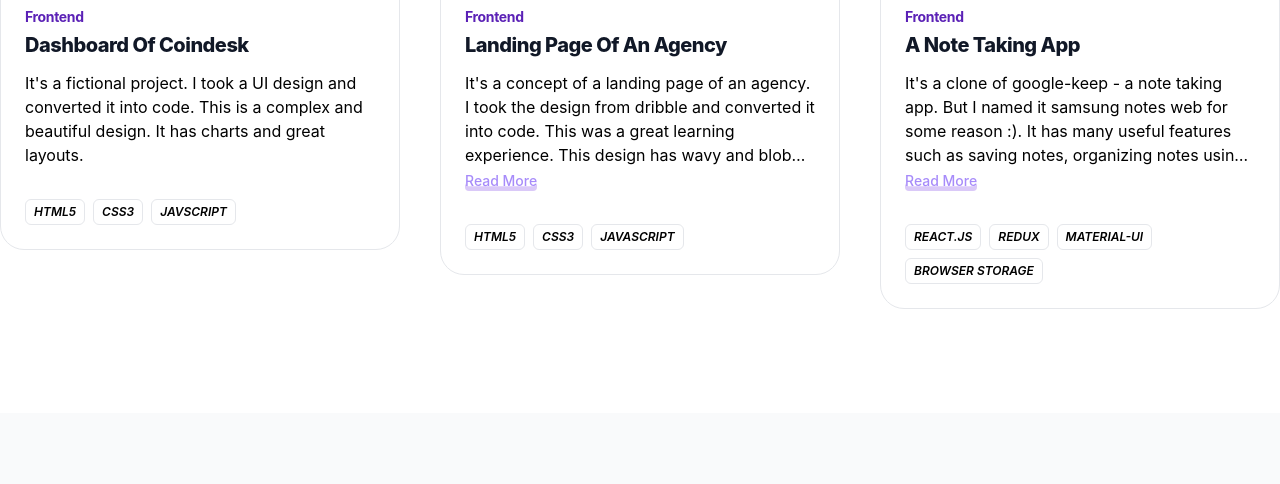
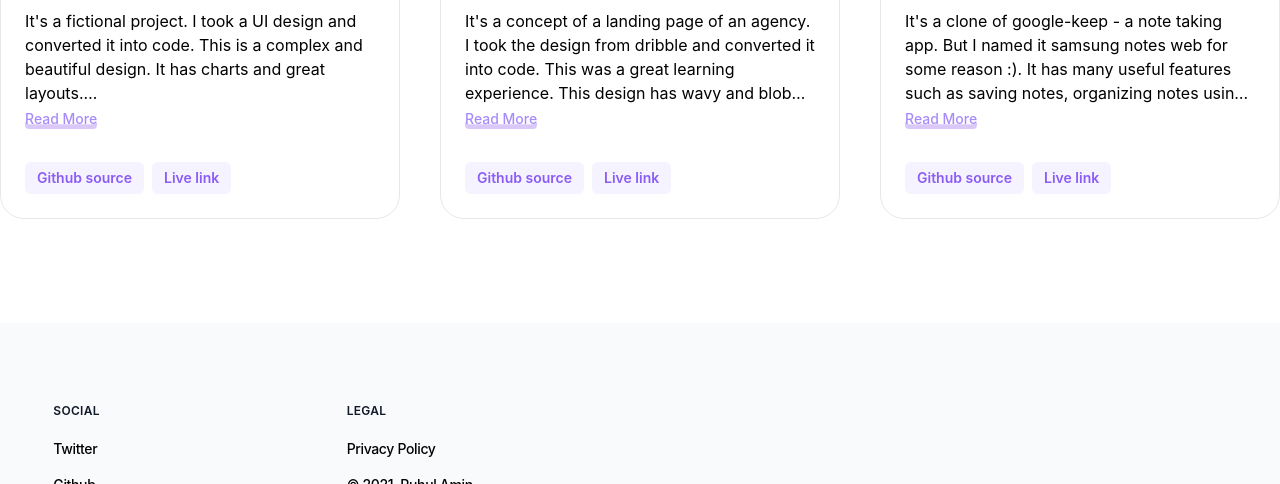
Before and after one commit to developerruhul/ruhulamin.dev, a Gatsby site: page /work/projects in a window 1280 px wide. Shown: the part 1009-1493 px from the top of the page. Built offline with nearby package versions, Linux system fonts and the light colour scheme; Gatsby itself is replaced by a stand-in of ours; what @tailwindcss/typography would draw is missing.

Commit message:
feat: add github and live-link buttons

```diff
--- a/src/components/line-clamp.js
+++ b/src/components/line-clamp.js
@@ -1,21 +1,18 @@
-import React, { useState } from 'react';
-import cls from 'classnames';
+import React, { useState } from "react";
+import cls from "classnames";
 
 const LineClamp = ({ children, className }) => {
   const [expanded, setExpanded] = useState(false);
-  const tooLong = children.length > 175;
 
   return (
     <div className={className}>
-      <p className={cls({ 'line-clamp-4': tooLong & !expanded })}>{children}</p>
-      {tooLong && (
-        <button
-          onClick={() => setExpanded((prev) => !prev)}
-          className='underline-effect outline-none focus:outline-none mt-1 text-purple-400 text-sm font-medium rounded'
-        >
-          {expanded ? 'Read Less' : 'Read More'}
-        </button>
-      )}
+      <p className={cls({ "line-clamp-4": !expanded })}>{children}</p>
+      <button
+        onClick={() => setExpanded(prev => !prev)}
+        className="underline-effect outline-none focus:outline-none mt-1 text-purple-400 text-sm font-medium rounded"
+      >
+        {expanded ? "Read Less" : "Read More"}
+      </button>
     </div>
   );
 };
--- a/src/components/project-card/index.js
+++ b/src/components/project-card/index.js
@@ -73,14 +73,34 @@ const ProjectCard = ({ className = "", data }) => {
           {data.title}
         </h2>
 
-        <LineClamp className="mt-3">{data.description}</LineClamp>
+        <LineClamp className="mt-3">
+          {data.description}{" "}
+          <section className="my-6">
+            {data.tags.map((tag, i) => (
+              <Tag key={tag + i} className="mr-2 mt-2">
+                {tag}
+              </Tag>
+            ))}
+          </section>
+        </LineClamp>
 
-        <footer className="mt-6">
-          {data.tags.map((tag, i) => (
-            <Tag key={tag + i} className="mr-2 mt-2">
-              {tag}
-            </Tag>
-          ))}
+        <footer className="mt-8">
+          <section className="flex items-center space-x-2 ">
+            <a
+              target="_blank"
+              href={data.github}
+              className="hover:text-purple-400 py-1.5 px-3 bg-purple-50 rounded-md transition-all font-semibold text-purple-500 text-sm"
+            >
+              Github source
+            </a>
+            <a
+              target="_blank"
+              href={data.url}
+              className="hover:text-purple-400 py-1.5 px-3 bg-purple-50 rounded-md transition-all font-semibold text-purple-500 text-sm"
+            >
+              Live link
+            </a>
+          </section>
         </footer>
       </section>
     </article>
--- a/src/data/projects.json
+++ b/src/data/projects.json
@@ -14,7 +14,8 @@
       "Graphql",
       "Mobx"
     ],
-    "url": "https://automatio.co/#chromeExt"
+    "url": "https://automatio.co/#chromeExt",
+    "github": "https://github.com/automatio-co"
   },
 
   {
@@ -32,7 +33,8 @@
       "Graphql",
       "Prisma"
     ],
-    "url": "https://automatio.co/#dashboard"
+    "url": "https://automatio.co/#dashboard",
+    "github": "https://github.com/automatio-co"
   },
 
   {
@@ -41,7 +43,8 @@
     "scope": "Frontend",
     "description": "This is my personal website. I created it to showcase my projects, to introduce me to people, and to provide them a way to contact me.  I designed and built it myself(I'm learning design so this is kind of a big deal for me 😊 )",
     "tags": ["React.js", "CSS3", "Next.js", "TailwindCSS", "UI design"],
-    "url": "https://ruhulamin.dev"
+    "url": "https://ruhulamin.dev",
+    "github": "https://github.com/developerruhul.github.io"
   },
   {
     "img": "../images/portfolio-items/coindesk.png",
@@ -49,7 +52,8 @@
     "scope": "Frontend",
     "description": "It's a fictional project. I took a UI design and converted it into code. This is a complex and beautiful design. It has charts and great layouts.",
     "tags": ["HTML5", "css3", "Javscript"],
-    "url": "https://developerruhul.github.io/coindesk/"
+    "url": "https://developerruhul.github.io/coindesk/",
+    "github": "https://github.com/developerruhul/coindesk"
   },
   {
     "img": "../images/portfolio-items/agency-landing.png",
@@ -57,7 +61,8 @@
     "scope": "Frontend",
     "description": "It's a concept of a landing page of an agency. I took the design from dribble and converted it into code. This was a great learning experience. This design has wavy and blob backgrounds and elements that are rarely seen in a standard website.",
     "tags": ["HTML5", "CSS3", "Javascript"],
-    "url": "https://developerruhul.github.io/helgo-agency-landing"
+    "url": "https://developerruhul.github.io/helgo-agency-landing",
+    "github": "https://github.com/developerruhul/helgo-agency-landing"
   },
   {
     "img": "../images/portfolio-items/samsung-notes.png",
@@ -65,6 +70,7 @@
     "scope": "Frontend",
     "description": "It's a clone of google-keep - a note taking app. But I named it samsung notes web for some reason :). It has many useful features such as saving notes, organizing notes using categories, protecting notes using password, starring notes, modifying them. It also stores these notes in the browser storage so it stays even after you close the browser.",
     "tags": ["React.js", "Redux", "material-ui", "Browser storage"],
-    "url": "https://developerruhul.github.io/samsung-notes-web"
+    "url": "https://developerruhul.github.io/samsung-notes-web",
+    "github": "https://github.com/developerruhul/samsung-notes-web"
   }
 ]
--- /dev/null
+++ b/src/pages/404.js
@@ -0,0 +1,9 @@
+import { useEffect } from "react";
+import { navigate } from "gatsby";
+
+const NotFound = () => {
+  useEffect(() => navigate("/"), []);
+  return null;
+};
+
+export default NotFound;
--- a/src/pages/about/index.js
+++ b/src/pages/about/index.js
@@ -56,13 +56,13 @@ const About = () => {
           <li>
             <strong>Frontend</strong> -{" "}
             <em>
-              HTML, CSS, JAVASCRIPT, React.js, Redux, TailwindCSS, Bootstrap,
-              Next.js, Gatsby.
+              HTML, CSS, Javascript, React.js, Redux, Next.js, Gatsby,
+              TailwindCSS, Bootstrap and other typical frontend techs.
             </em>
           </li>
           <li>
             <strong>Backend</strong> -{" "}
-            <em>Node.js, Express, Graphql, Prisma, MongoDB, MySQL, Next.js.</em>
+            <em>Node.js, Next.js, Express, Graphql, Prisma, MongoDB, MySQL.</em>
           </li>
         </ul>
         <p>
--- a/src/pages/work/projects.js
+++ b/src/pages/work/projects.js
@@ -14,6 +14,7 @@ const Projects = () => {
           description
           tags
           url
+          github
           img {
             childImageSharp {
               gatsbyImageData(
```
